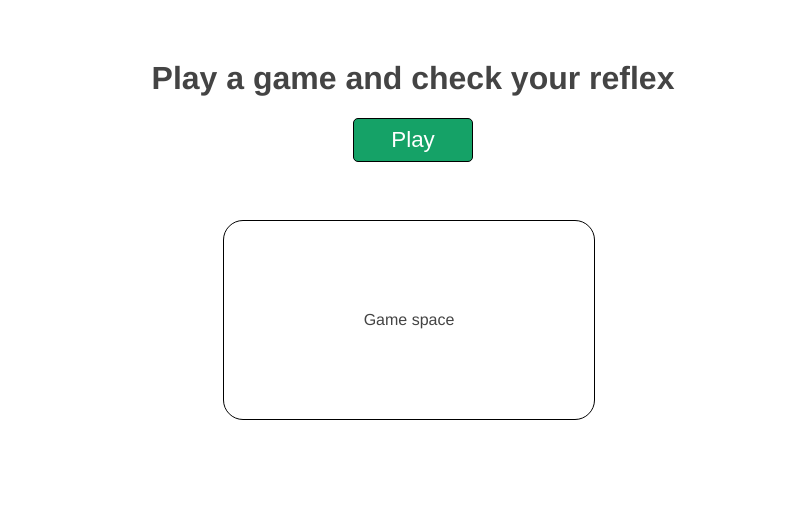
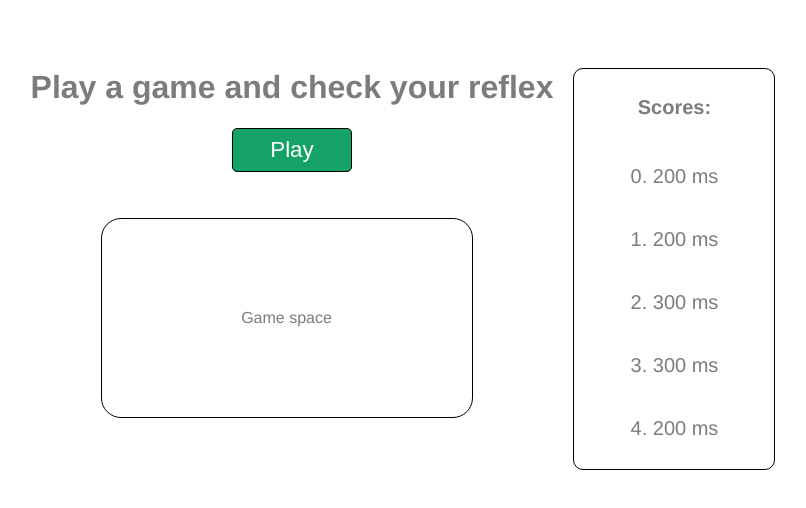
Before and after one commit to HubertMelbruda/vue-reaction-time-game, a Vue app: page / in a window 1280 px wide. Shown: the top 508 px of the page, without its empty margins (227-1033 px from the left). Built offline with nearby package versions, Linux system fonts and the light colour scheme.

Commit message:
Add Score Table

```diff
--- a/src/App.vue
+++ b/src/App.vue
@@ -1,14 +1,22 @@
 <template>
-    <h1>Play a game and check your reflex</h1>
-    <button @click="start" :disabled="isPlaying">Play</button>
-    <div v-if="!showResult" class="game-space">Game space</div>
-    <Block v-if="isPlaying" :delay="delay" @end="endGame" />
-    <Results v-if="showResult" :score="score" />
+  <div class="container">
+    <div class="game">
+      <h1>Play a game and check your reflex</h1>
+      <button @click="start" :disabled="isPlaying">Play</button>
+      <div v-if="!showResult" class="game-space">Game space</div>
+      <Block v-if="isPlaying" :delay="delay" @end="endGame" />
+      <Results v-if="showResult" :score="score" />
+    </div>
+    <div class="scoreTable">
+      <ScoresTable :scores="scores"/>
+    </div>
+  </div>
 </template>
 
 <script>
 import Block from "./components/Block.vue"
 import Results from "./components/Results.vue"
+import ScoresTable from "./components/ScoresTable.vue"
 
 export default {
   name: "App",
@@ -18,11 +26,13 @@ export default {
       delay: null,
       score: null,
       showResult: false,
+      scores: [200,200,300,300,200],
     }
   },
   components: {
     Block,
     Results,
+    ScoresTable,
   },
   methods: {
     start() {
@@ -34,6 +44,7 @@ export default {
       this.score = reactionTime
       this.isPlaying = false
       this.showResult = true
+      this.scores.push(reactionTime)
     },
   },
 }
@@ -45,10 +56,9 @@ export default {
   -webkit-font-smoothing: antialiased;
   -moz-osx-font-smoothing: grayscale;
   text-align: center;
-  color: #444;
-  margin: 60px auto;
-  max-width: 900px;
-  position: relative;
+  color: #7c7c7c;
+  /* margin: 60px auto; */
+  /* max-width: 900px; */
   box-sizing: border-box;
 }
 
@@ -68,10 +78,36 @@ button[disabled] {
   cursor: not-allowed;
 }
 
+body {
+  display: flex;
+  justify-content: center;
+  background-color: #ffffff;
+}
+
+.container {
+  display: flex;
+  justify-content: center;
+  width: 900px;
+  padding: 40px;
+  border-radius: 10px;
+  z-index: 1;
+}
+
+.game {
+  display: flex;
+  flex-direction: column;
+  align-items: center;
+  position: relative;
+}
+
+.scoreTable{
+  margin: 20px;
+
+}
 .game-space {
   position: absolute;
-  left: 260px;
-  top: 120px;
+  left: 70px;
+  top: 130px;
   width: 350px;
   border-radius: 20px;
   border: 1px solid black;
--- a/src/components/Results.vue
+++ b/src/components/Results.vue
@@ -15,7 +15,7 @@ export default {
     if (this.score < 300) {
       this.rank = "Fast as lightning!"
     } else if (this.score < 450) {
-      this.rank ="You did great!"
+      this.rank ="You did great, but you can be faster."
     } else {
       this.rank = "Drink more coffee and try one more time!"
     }
--- /dev/null
+++ b/src/components/ScoresTable.vue
@@ -0,0 +1,32 @@
+<template>
+  <div class="score-table">
+    <h4>Scores:</h4>
+    <p v-for="(score, index) in scores" :key="index">
+      {{ index }}. {{ score }} ms
+    </p>
+  </div>
+</template>
+
+<script>
+export default {
+  props: ["scores"],
+  data() {
+    return {
+      scoresToDisplay: [],
+    }
+  },
+}
+</script>
+
+<style>
+.score-table {
+  display: flex;
+  flex-direction: column;
+  align-items: center;
+  font-size: 20px;
+  width: 200px;
+  min-height: 400px;
+  border: 1px solid black;
+  border-radius: 10px;
+}
+</style>
```
